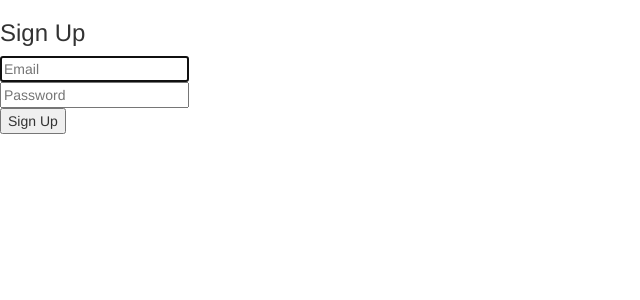
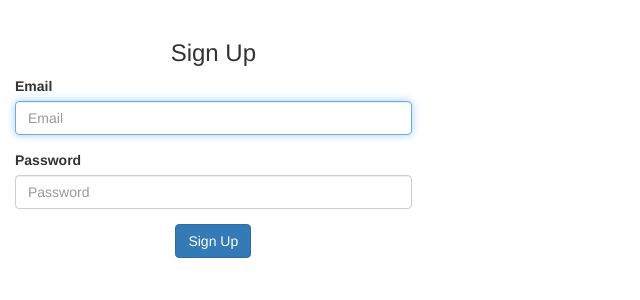
Before and after one commit to kbrons/prog-objetos-avanzada, a Flask app: page /signup in a window 1280 px wide. Shown: the part 52-352 px from the top of the page, without its empty margins (0-640 px from the left). Run offline with Flask 2, Linux system fonts and the light colour scheme; some libraries are stand-ins or nearby versions.

Commit message:
Restyle signup page

```diff
--- a/AOOPMessages/templates/signup.html
+++ b/AOOPMessages/templates/signup.html
@@ -1,33 +1,45 @@
 {% extends "base.html" %}
-{% block title %}Signup {% endblock %}
+{% block title %}Sign Up{% endblock %}
 
 {% block content %}
-<div>
-    <h3 class="title">Sign Up</h3>
-    <div class="box">
+<div class="container-fluid">
+    <div class="row">
+        <div class="col-md-6 col-lg-4 offset-md-3 offset-lg-4">
+            <div class="row mt-3">
+                <div class="col-md-12 text-center">
+                    <h3>Sign Up</h3>
+                </div>
+            </div>
             {% with messages = get_flashed_messages() %}
             {% if messages %}
-            <div class="notification is-danger">
+            <div class="row mt-3">
+                <div class="col-md-12">
+                    <div class="alert alert-danger" role="alert">
                         {{ messages[0] }} Go to <a href="{{ url_for('auth.login') }}">login page</a>.
+                    </div>
+                </div>
             </div>
             {% endif %}
             {% endwith %}
+            <div class="row mt-3">
+                <div class="col-md-12">
                     <form action="/signup" method="POST">
-            <div class="field">
-                <div class="control">
-                    <input class="input is-large" type="email" name="email" placeholder="Email" autofocus="">
+                        <div class="form-group">
+                            <label for="email">Email</label>
+                            <input type="email" class="form-control" id="email" name="email" placeholder="Email"
+                                autofocus>
+                        </div>
+                        <div class="form-group">
+                            <label for="title">Password</label>
+                            <input type="password" class="form-control" id="password" name="password"
+                                placeholder="Password">
+                        </div>
+                        <div class="text-center">
+                            <button type="submit" class="btn btn-primary">Sign Up</button>
                         </div>
                 </div>
-
-            <div class="field">
-                <div class="control">
-                    <input class="input is-large" type="password" name="password" placeholder="Password">
             </div>
         </div>
-
-            <button class="button is-block is-info is-large is-fullwidth">Sign Up</button>
-        </form>
     </div>
 </div>
-
 {% endblock %}
```
Lines whose indentation alone changed are shown as unchanged.
